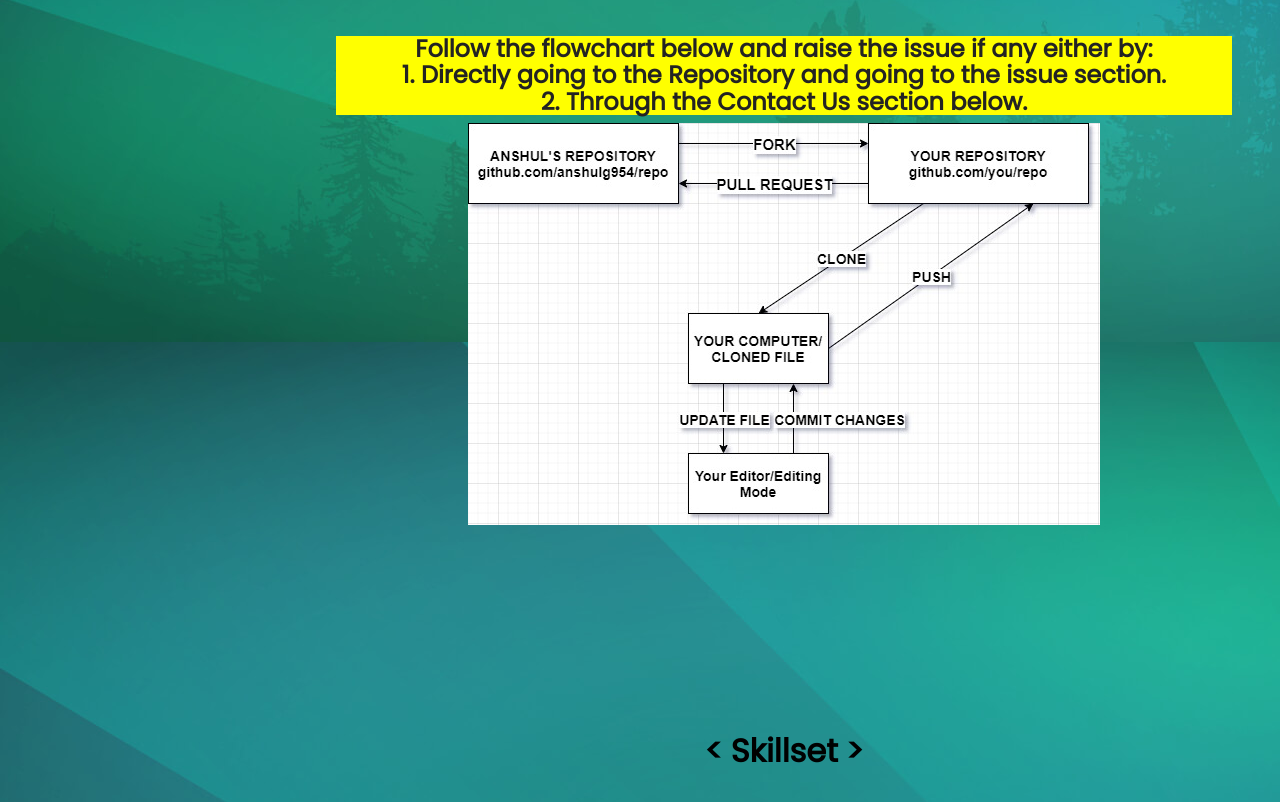
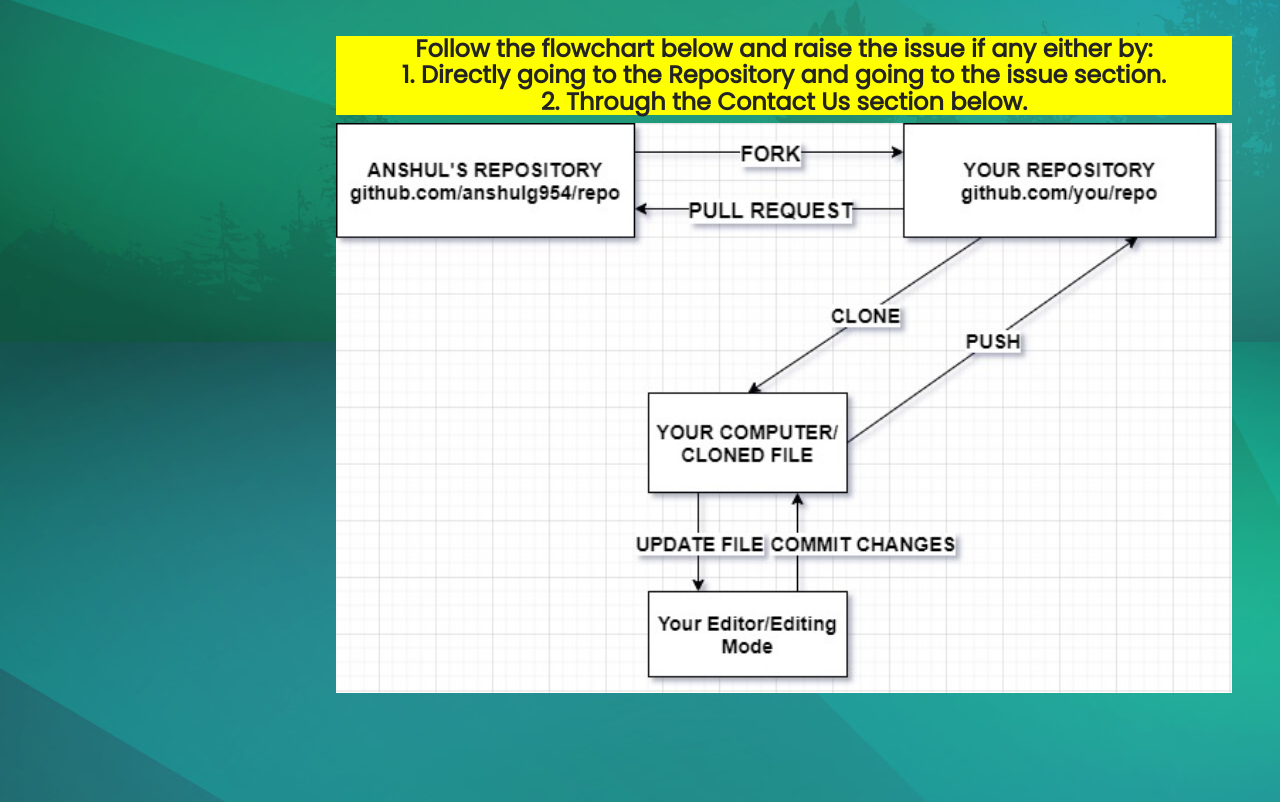
Before and after one commit to sahib-007/DSA-CCET, a plain HTML site: page index.html in a window 1280 px wide. Shown: the part 858-1660 px from the top of the page. Drawn offline with nearby package versions, Linux system fonts and the light colour scheme; a web font is replaced by a local one.

Commit message:
Update index.html

```diff
--- a/index.html
+++ b/index.html
@@ -92,7 +92,7 @@
 
             </h4>
               <div>
-                <img src="img/diag.jpg" height="100%; width = "100%">
+                <img src="img/diag.jpg" height="100%" width = "100%">
               </div>
             </div>
         </section>
```
